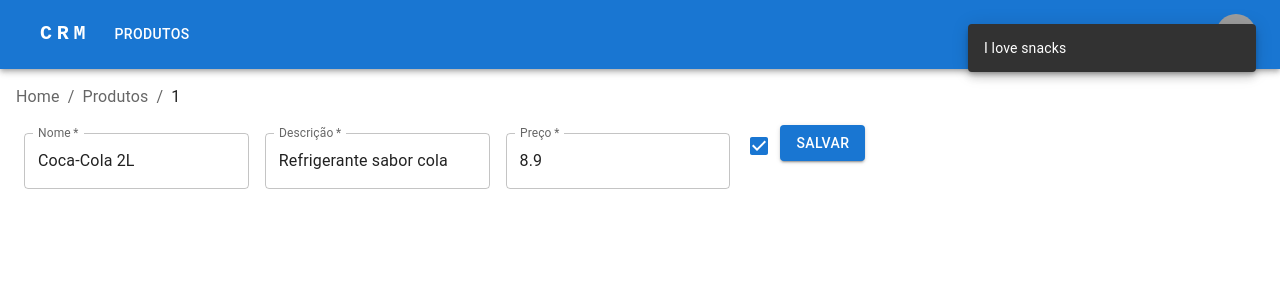
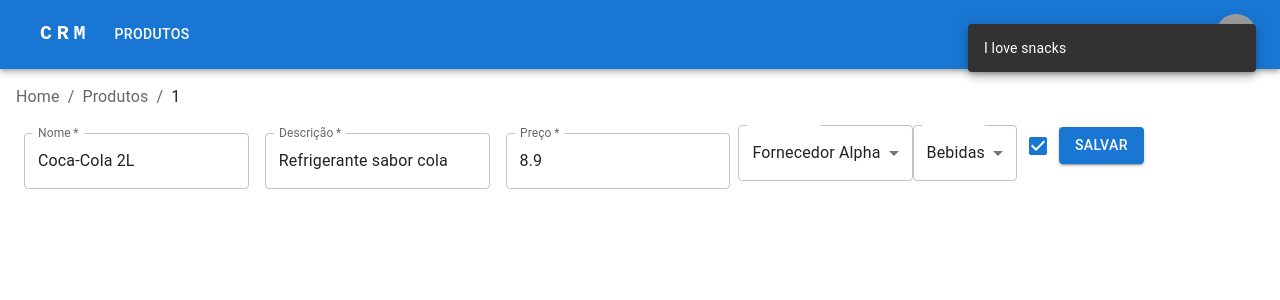
Before and after one commit to BettBernarda/CRM-React-project, a React (Vite) app: page /produtos/1 in a window 1280 px wide. Shown: the top 300 px of the page. Built offline with nearby package versions, Linux system fonts and the light colour scheme; data requests are answered from the project's data file; grey boxes are pictures that could not be loaded; some icons are missing.

Commit message:
Adicionados selects de categoria de produto, e de fornecedor, e alterada lógica para que caso a url seja /produtos/novo, seja criado um novo produto e não alterado um já existente

```diff
--- a/src/pages/ProductPage.jsx
+++ b/src/pages/ProductPage.jsx
@@ -1,9 +1,12 @@
-import { Box, Button, Checkbox, FormControl, FormControlLabel, Snackbar, TextField } from "@mui/material";
+import { Autocomplete, Box, Button, Checkbox, FormControl, FormControlLabel, MenuItem, Select, Snackbar, TextField } from "@mui/material";
 import axios from "axios";
 import { useEffect, useState } from "react";
 import { useParams } from "react-router-dom";
 
 export default function ProductPage() {
+  const [fornecedoresList, setFornecedoresList] = useState([])
+  const [categoriasList, setCategoriasList] = useState([])
+
   const { id } = useParams()
   const [product, setProduct] = useState({
     id,
@@ -16,13 +19,18 @@ export default function ProductPage() {
   })
 
   useEffect(() => {
-    axios.get(`/produtos/${id}`).then(result => setProduct(result.data))
+    if (id != 'novo') {
+      axios.get(`/produtos/${id}`).then(result => setProduct(result.data))
+    }
+
+    axios.get('/fornecedores').then(result => setFornecedoresList(result.data))
+    axios.get('/categorias_produto').then(result => setCategoriasList(result.data))
   }, [id])
 
   const handleSave = (e) => {
     e.preventDefault()
 
-    if (product.id) {
+    if (id != 'novo') {
       axios.patch(`/produtos/${id}`, product)
     } else {
       axios.post(`/produtos`, product)
@@ -35,26 +43,62 @@ export default function ProductPage() {
       sx={{ '& .MuiTextField-root': { m: 1, width: '25ch' } }}
       noValidate
       autoComplete="off"
+      onSubmit={handleSave}
     >
       <Snackbar
         anchorOrigin={{ vertical: 'top', horizontal: 'right' }}
         open={open}
         autoHideDuration={5000}
         message="I love snacks"
-      />
+        />
       <FormControl>
-        <TextField id="outlined-basic" label="Nome" variant="outlined" value={product.nome} required onChange={(e) => setProduct({ ...product, nome: e.target.value })} />
+        <TextField
+          label="Nome"
+          variant="outlined"
+          value={product.nome}
+          required onChange={(e) => setProduct({ ...product, nome: e.target.value })}
+        />
       </FormControl>
       <FormControl>
-        <TextField id="outlined-basic" label="Descrição" variant="outlined" value={product.descricao} required onChange={(e) => setProduct({ ...product, descricao: e.target.value })} />
+        <TextField
+          label="Descrição"
+          variant="outlined"
+          value={product.descricao}
+          required onChange={(e) => setProduct({ ...product, descricao: e.target.value })}
+        />
       </FormControl>
       <FormControl>
-        <TextField id="outlined-basic" label="Preço" variant="outlined" value={product.preco} required onChange={(e) => setProduct({ ...product, preco: e.target.value })} />
+        <TextField
+          label="Preço"
+          variant="outlined"
+          value={product.preco}
+          required onChange={(e) => setProduct({ ...product, preco: e.target.value })}
+        />
       </FormControl>
       <FormControl>
-        <Checkbox checked={product.status} onChange={(e, val) => setProduct({ ...product, status: val })} />
+        <Select
+          labelId="fornecedor-select-label"
+          id="fornecedor-select"
+          value={product.fornecedor_id}
+          label="Fornecedor"
+          onChange={(e) => setProduct({ ...product, fornecedor_id: e.target.value })}
+        >
+          {fornecedoresList.map(fornecedor => <MenuItem value={fornecedor.id} key={fornecedor.id}>{fornecedor.nome}</MenuItem>)}
+        </Select>
       </FormControl>
-      <Button variant="contained" type="button" onClick={handleSave}>Salvar</Button>
+      <FormControl>
+        <Select
+          labelId="categoria-select-label"
+          id="categoria-select"
+          value={product.categoria_id}
+          label="Categoria"
+          onChange={(e) => setProduct({ ...product, categoria_id: e.target.value })}
+        >
+          {categoriasList.map(categoria => <MenuItem value={categoria.id} key={categoria.id}>{categoria.nome}</MenuItem>)}
+        </Select>
+      </FormControl>
+      <Checkbox checked={product.status} onChange={(e, val) => setProduct({ ...product, status: val })} />
+      <Button variant="contained" type="submit">Salvar</Button>
     </Box>
   )
 }
```
